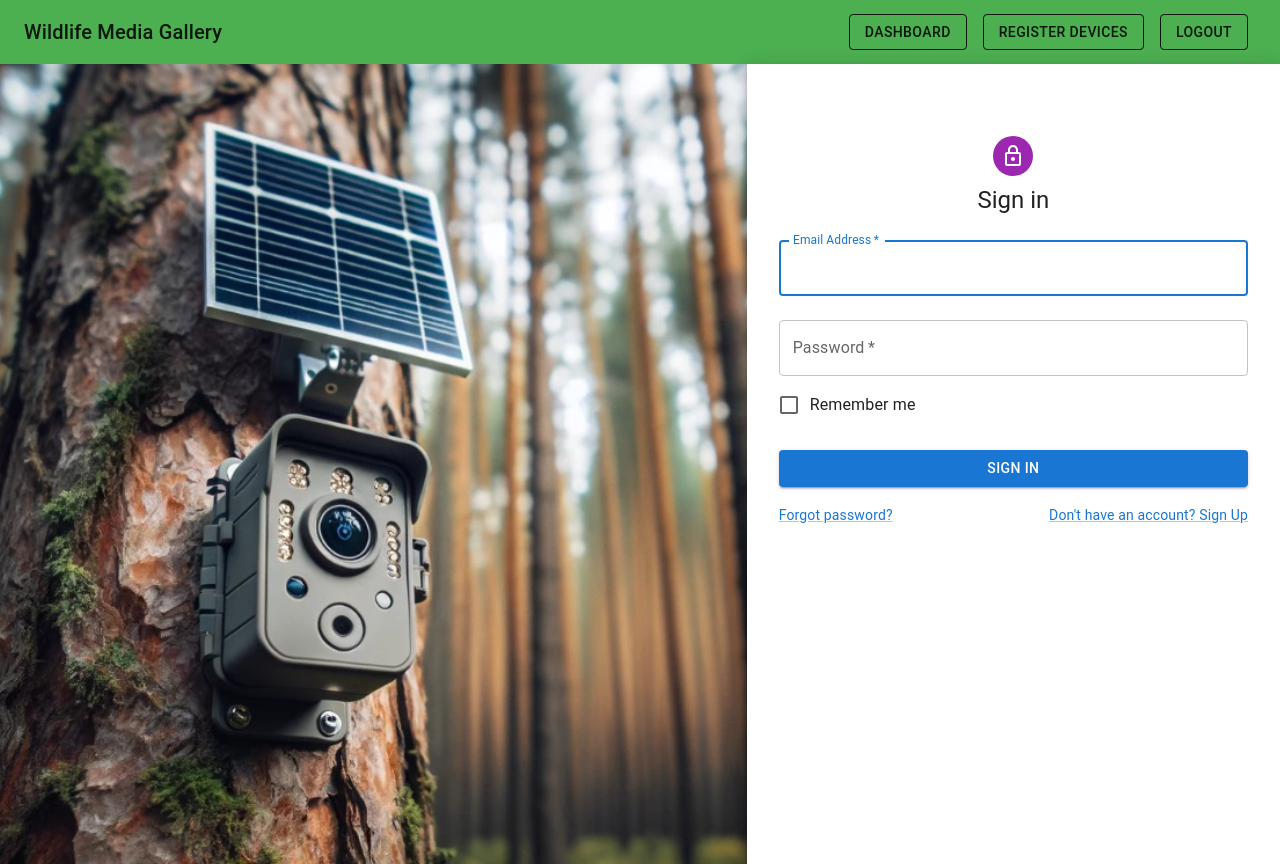
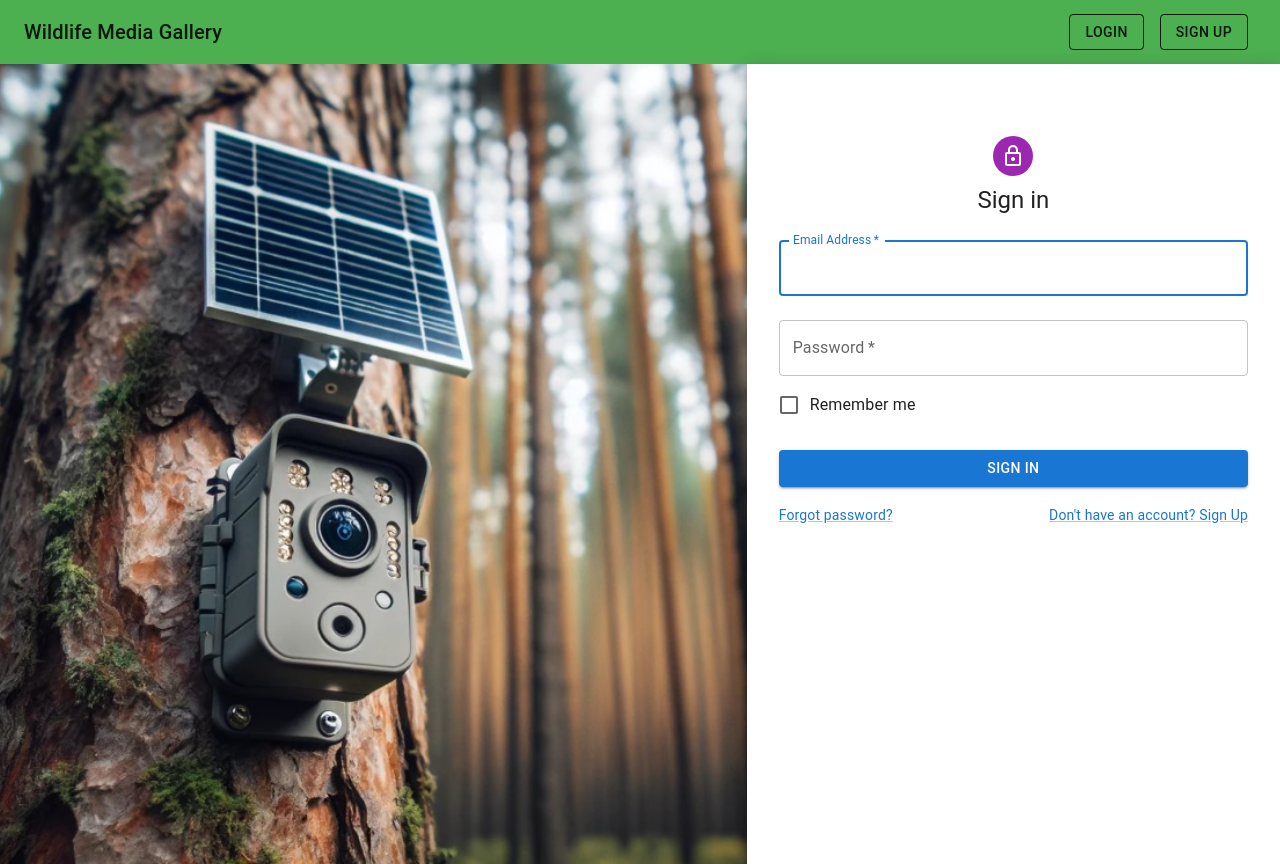
Before and after one commit to TLodosDurak/wildlife-camera-mern-stack, a React (Create React App) app in the folder wildlife_react/: page /login in a window 1280 px wide. Built offline with nearby package versions, Linux system fonts and the light colour scheme; no server answers.

Commit message:
Navbar with Login/Signout

```diff
--- a/wildlife_react/src/components/LoginPage.js
+++ b/wildlife_react/src/components/LoginPage.js
@@ -15,7 +15,6 @@ import Typography from '@mui/material/Typography';
 import { createTheme, ThemeProvider } from '@mui/material/styles';
 import { useNavigate } from 'react-router-dom';
 import { supabase } from '../supabaseClient';
-console.log(supabase);  // This should log the Supabase client object
 
 
 
--- a/wildlife_react/src/components/NavBar.js
+++ b/wildlife_react/src/components/NavBar.js
@@ -1,19 +1,38 @@
-import React from 'react';
+import React, { useState, useEffect } from 'react';
 import AppBar from '@mui/material/AppBar';
 import Toolbar from '@mui/material/Toolbar';
 import Typography from '@mui/material/Typography';
 import Button from '@mui/material/Button';
 import { useNavigate } from 'react-router-dom';
+import { supabase } from '../supabaseClient';  // Ensure the path is correct
 
 export default function NavBar() {
+  const [isLoggedIn, setIsLoggedIn] = useState(false);
   let navigate = useNavigate();
 
-  // Function to handle logout (for example)
-  const handleLogout = () => {
-    // Perform logout operations here
-    console.log('Logout');
-    // Redirect to home or login page
+  useEffect(() => {
+    updateAuthStatus();
+
+    const { data: authListener } = supabase.auth.onAuthStateChange((_event, session) => {
+      updateAuthStatus(session);
+    });
+
+    return () => {
+      authListener.subscription.unsubscribe(); // Proper way to unsubscribe
+    };
+  }, []);
+
+  const updateAuthStatus = (session = supabase.auth.getSession()) => {
+    setIsLoggedIn(session ? true : false);
+  };
+
+  const handleLogout = async () => {
+    const { error } = await supabase.auth.signOut();
+    if (error) {
+      console.log('Error logging out:', error.message);
+    } else {
       navigate('/');
+    }
   };
 
   return (
@@ -23,20 +42,28 @@ export default function NavBar() {
           Wildlife Media Gallery
         </Typography>
 
-        {/* Dashboard Button with outline */}
+        {isLoggedIn ? (
+          <>
             <Button variant="outlined" color="inherit" sx={{ margin: '0 8px' }} onClick={() => navigate('/dashboard')}>
               Dashboard
             </Button>
-
-        {/* Register Devices Button with outline */}
             <Button variant="outlined" color="inherit" sx={{ margin: '0 8px' }} onClick={() => navigate('/register-devices')}>
               Register Devices
             </Button>
-
-        {/* Example Logout Button - Replace with actual functionality and added outline */}
             <Button variant="outlined" color="inherit" sx={{ margin: '0 8px' }} onClick={handleLogout}>
               Logout
             </Button>
+          </>
+        ) : (
+          <>
+            <Button variant="outlined" color="inherit" sx={{ margin: '0 8px' }} onClick={() => navigate('/login')}>
+              Login
+            </Button>
+            <Button variant="outlined" color="inherit" sx={{ margin: '0 8px' }} onClick={() => navigate('/signup')}>
+              Sign Up
+            </Button>
+          </>
+        )}
       </Toolbar>
     </AppBar>
   );
```
Lines whose indentation alone changed are shown as unchanged.
